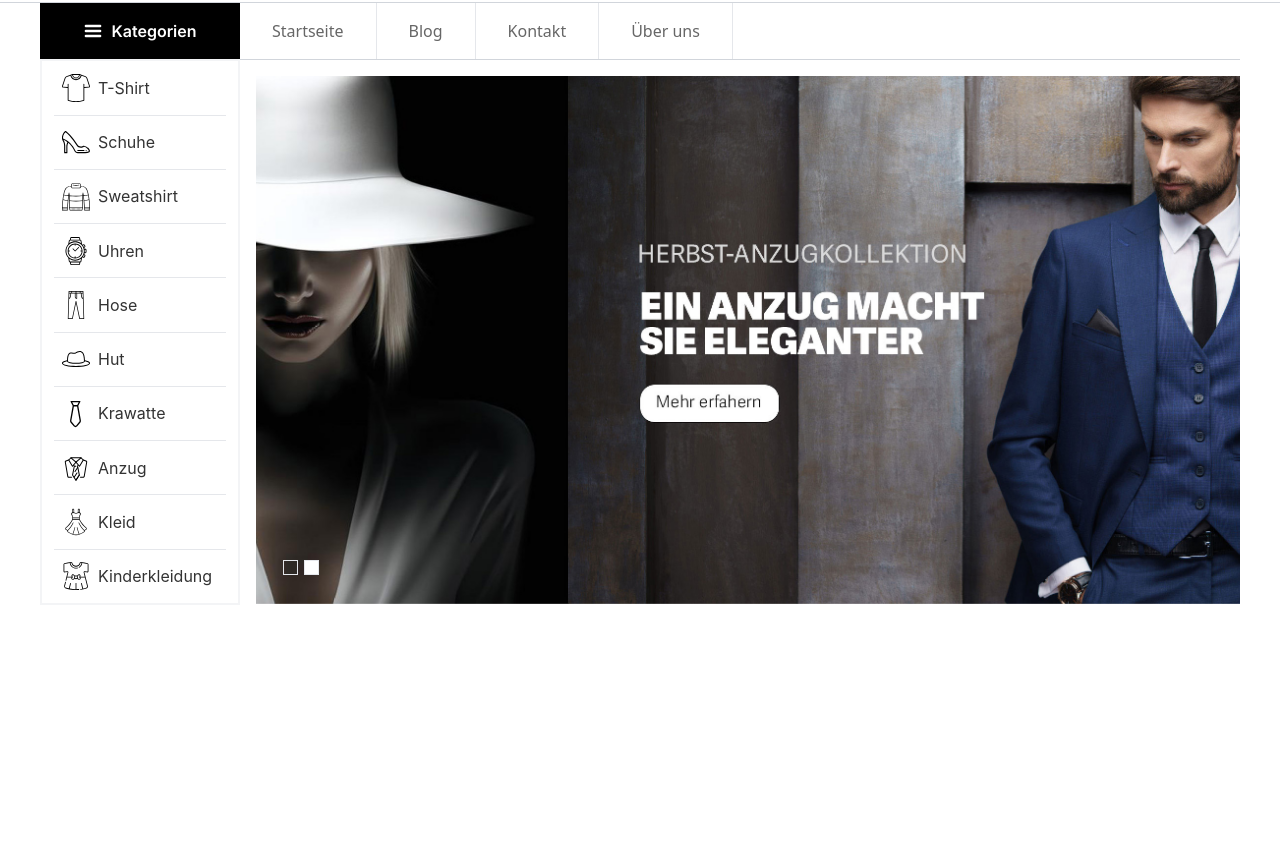
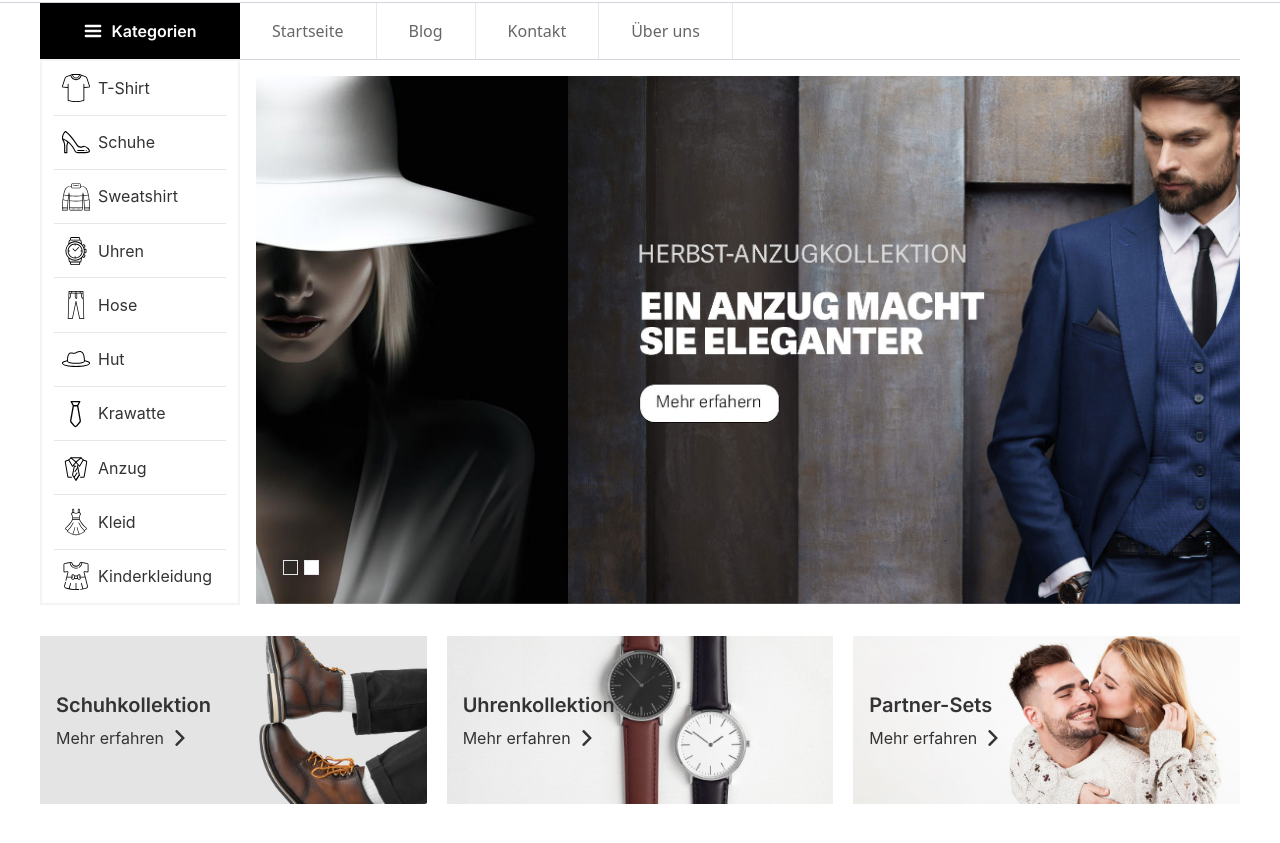
Before and after one commit to ehsanwebmaster/misgroup, a website: page index.html in a window 1280 px wide. Shown: the part 145-988 px from the top of the page. Before the commit the page ends 800 px from the top, so only its background shows below. Drawn offline with nearby package versions, Linux system fonts and the light colour scheme; no server answers.

Commit message:
Slider bottom boxes added

```diff
--- a/assets/js/main.js
+++ b/assets/js/main.js
@@ -16,6 +16,28 @@ $("#mainslider").owlCarousel({
     },
     1000: {
       items: 1,
+    },
+  },
+});
+// Boxes
+$("#boxes").owlCarousel({
+  loop: true,
+  margin: 20,
+  nav: false,
+  dots: false,
+  autoplay: false,
+  responsive: {
+    0: {
+      items: 1,
+    },
+    600: {
+      items: 2,
+    },
+    1000: {
+      items: 2,
+    },
+    1200: {
+      items: 3,
     },
   },
 });
--- a/index.html
+++ b/index.html
@@ -19,7 +19,7 @@
     <link rel="stylesheet" href="./style.css">
 </head>
 
-<body>
+<body style="height: 3000px;">
     <!-- Start Header -->
     <header>
         <!-- TopHeader -->
@@ -204,6 +204,60 @@
             </section>
         </section>
         <!-- slider -->
+        <!-- bottom boxes -->
+        <section class="container mx-auto xl:px-10 px-6 xl:mt-14 mt-10">
+            <section id="boxes" class="owl-carousel">
+                <section class="item">
+                    <figure class="bottom-box overflow-hidden">
+                        <a href="#">
+                            <section class="relative">
+                                <img class="bottom-img" src="./assets/img/shoes.jpg" alt="">
+                                <section
+                                    class="bottom-box absolute w-full h-full top-0 start-0 z-10 flex flex-col gap-2 justify-center p-4">
+                                    <h4 class="font-interBold text-xl">Schuhkollektion</h4>
+                                    <h5 class="flex flex-row gap-2 items-center"><span>Mehr erfahren</span><img
+                                            width="16" height="16" src="./assets/img/icons/right.svg" alt="" uk-svg>
+                                    </h5>
+                                </section>
+                            </section>
+                        </a>
+                    </figure>
+                </section>
+                <section class="item">
+                    <figure class="bottom-box overflow-hidden">
+                        <a href="#">
+                            <section class="relative">
+                                <img class="bottom-img" src="./assets/img/watch.jpg" alt="">
+                                <section
+                                    class="bottom-box absolute w-full h-full top-0 start-0 z-10 flex flex-col gap-2 justify-center p-4">
+                                    <h4 class="font-interBold text-xl">Uhrenkollektion</h4>
+                                    <h5 class="flex flex-row gap-2 items-center"><span>Mehr erfahren</span><img
+                                            width="16" height="16" src="./assets/img/icons/right.svg" alt="" uk-svg>
+                                    </h5>
+                                </section>
+                            </section>
+                        </a>
+                    </figure>
+                </section>
+                <section class="item">
+                    <figure class="bottom-box overflow-hidden">
+                        <a href="#">
+                            <section class="relative">
+                                <img class="bottom-img" src="./assets/img/couplesets.jpg" alt="">
+                                <section
+                                    class="bottom-box absolute w-full h-full top-0 start-0 z-10 flex flex-col gap-2 justify-center p-4">
+                                    <h4 class="font-interBold text-xl">Partner-Sets</h4>
+                                    <h5 class="flex flex-row gap-2 items-center"><span>Mehr erfahren</span><img
+                                            width="16" height="16" src="./assets/img/icons/right.svg" alt="" uk-svg>
+                                    </h5>
+                                </section>
+                            </section>
+                        </a>
+                    </figure>
+                </section>
+            </section>
+        </section>
+        <!-- bottom boxes -->
     </main>
     <!--End Main-->
     <!-- Footer -->
```
Also changed, not shown: assets/css/output.css.
